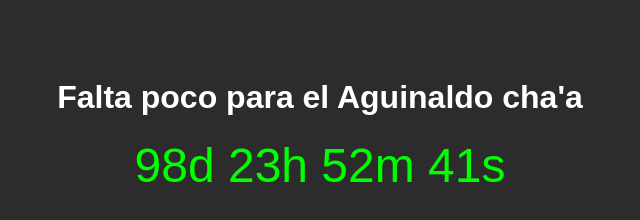
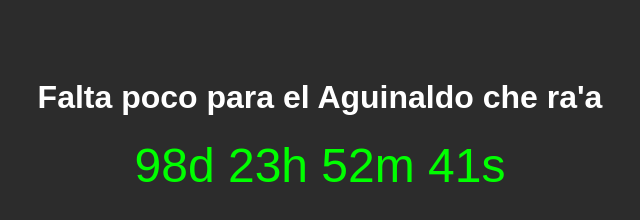
Before and after one commit to Ale-Martinez-P/aguinaldo.github.io, a plain HTML site: page index.html in a window 1280 px wide. Shown: the whole page, without its empty margins (320-960 px from the left). Drawn offline with Linux system fonts and the light colour scheme.

Commit message:
Update index.html

```diff
--- a/index.html
+++ b/index.html
@@ -24,7 +24,7 @@
 </head>
 <body>
 
-    <h1>Falta poco para el Aguinaldo cha'a</h1>
+    <h1>Falta poco para el Aguinaldo che ra'a</h1>
     <div id="countdown"></div>
 
     <script>
```
